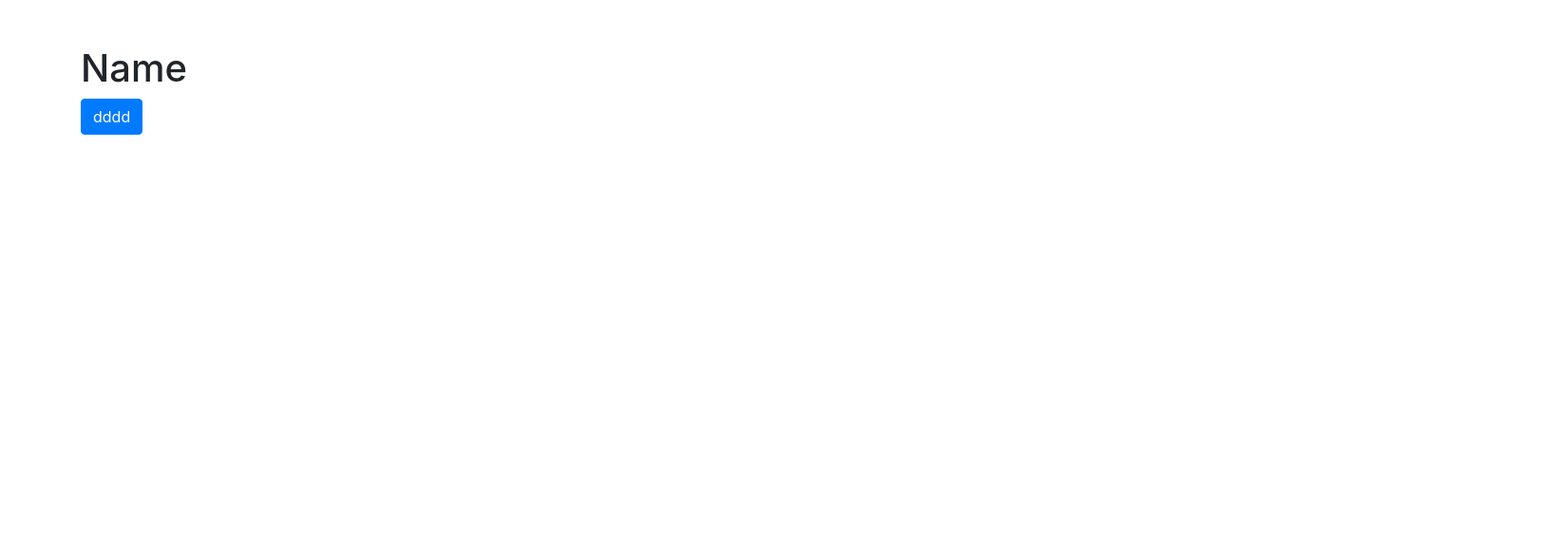
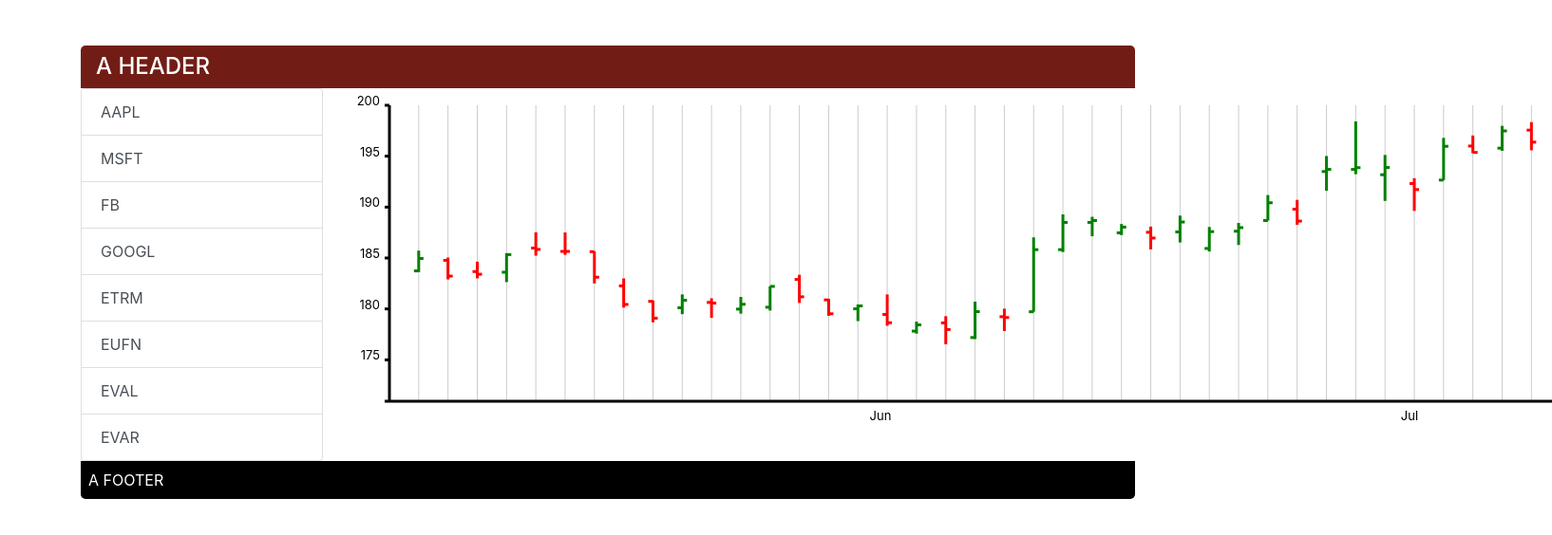
Before and after one commit to warapitiya/ohlc-chart, a React app: page / in a window 1280 px wide. Shown: the top 564 px of the page at 95% size, 1634 px wide, since content can reach past the window. Built offline with nearby package versions, Linux system fonts and the light colour scheme.

Commit message:
feat: 🎸 add initial chart support

```diff
--- a/package.json
+++ b/package.json
@@ -22,6 +22,8 @@
     "webpack-dev-server": "^3.3.1"
   },
   "dependencies": {
+    "date-fns": "^1.30.1",
+    "prop-types": "^15.7.2",
     "react": "^16.8.6",
     "react-dom": "^16.8.6",
     "react-hot-loader": "^4.8.4"
--- a/src/App.js
+++ b/src/App.js
@@ -1,16 +1,18 @@
 import React, {Component} from "react";
-import Header from './components/header/header';
+import ChatContainer from "./containers/ChatContainer/ChatContainer";
+import Header from './components/Header/Header';
+import Footer from "./components/Footer/Footer";
 
 import {hot} from 'react-hot-loader/root'
-
 import "./App.css";
 
 class App extends Component {
   render() {
     return (
       <div className="container mt-5">
-        <Header title={"Name"}></Header>
-        <button className="btn btn-primary">dddd</button>
+        <Header title={"A HEADER"}></Header>
+        <ChatContainer/>
+        <Footer title={"A FOOTER"}/>
       </div>
     );
   }
--- /dev/null
+++ b/src/components/Footer/Footer.css
@@ -0,0 +1,5 @@
+.footer-container {
+  background-color: black;
+  color: white;
+  border-radius: 0 0 5px 5px;
+}
--- /dev/null
+++ b/src/components/Footer/Footer.js
@@ -0,0 +1,16 @@
+/**
+ * Created by warapitiya on 2019-05-01.
+ */
+import React from 'react';
+
+import './Footer.css'
+
+function Footer({title}) {
+  return (
+    <div className="footer-container p-2">
+      <p className="m-0">{title}</p>
+    </div>
+  )
+}
+
+export default Footer;
--- /dev/null
+++ b/src/components/Header/Header.css
@@ -0,0 +1,5 @@
+.title-container {
+  background-color: #711D16;
+  border-radius: 5px 5px 0 0;
+  color: white;
+}
--- a/src/components/header/header.js
+++ b/src/components/Header/Header.js
@@ -2,11 +2,12 @@
  * Created by warapitiya on 2019-05-01.
  */
 import React from 'react';
+import './Header.css';
 
 function Header({title}) {
   return (
-    <div className="title-container">
-      <h1>{title}</h1>
+    <div className="title-container p-2 px-3">
+      <h4 className="m-0">{title}</h4>
     </div>
   )
 }
--- /dev/null
+++ b/src/components/ListGroup/ListGroup.js
@@ -0,0 +1,21 @@
+/**
+ * Created by warapitiya on 2019-05-01.
+ */
+import React from 'react';
+
+function ListGroup({stockItems}) {
+  return (
+    <div className="list-group">
+      {stockItems && stockItems.map((s, i) => {
+        return (
+          <a
+            key={`list-${i}`}
+            href="#"
+            className="list-group-item list-group-item-action">{s.symbol}</a>
+        );
+      })}
+    </div>
+  );
+}
+
+export default ListGroup;
--- /dev/null
+++ b/src/components/OHLCChart/OHLCChart.css
@@ -0,0 +1,34 @@
+.graph .labels.x-labels {
+  text-anchor: middle;
+}
+
+.graph .labels.y-labels {
+  text-anchor: end;
+}
+
+
+.graph {
+  /*width: 800px;*/
+}
+
+.graph .grid {
+  stroke: #ccc;
+  stroke-dasharray: 0;
+  stroke-width: 1;
+}
+
+.labels {
+  font-size: 13px;
+}
+
+.label-title {
+  font-weight: bold;
+  text-transform: uppercase;
+  font-size: 12px;
+  fill: black;
+}
+
+.data {
+  fill: red;
+  stroke-width: 1;
+}
--- /dev/null
+++ b/src/components/OHLCChart/OHLCChart.js
@@ -0,0 +1,145 @@
+/**
+ * Created by warapitiya on 2019-05-01.
+ */
+
+import React, {Component} from 'react';
+import * as PropTypes from "prop-types";
+import {format} from "date-fns";
+
+import './OHLCChart.css'
+
+class OHLCChart extends Component {
+  constructor(props) {
+    super(props);
+    this.chartBounds = React.createRef();
+    this.state = {
+      width: 600,
+      height: 348,
+    };
+  }
+
+  componentDidMount() {
+    const rect = this.chartBounds.current.getBoundingClientRect();
+    this.setState({
+      width: rect.width,
+      height: rect.height
+    })
+  }
+
+  render() {
+    let {columns} = this.props;
+    let {width, height} = this.state;
+    const yAxisGap = width / columns.length;
+    let months = columns.reduce((group, column) => {
+      group.add(format(column[0], "MMM"));
+      return group;
+    }, new Set());
+
+    const dataSet = columns.reduce((group, column) => {
+      const [d, ...args] = column;
+      group = [...group, ...args];
+      return group;
+    }, []).sort();
+
+    const maxHeightNumber = Math.ceil(Math.max(...dataSet) / 5) * 5;
+    const minHeightNumber = Math.floor(Math.min(...dataSet) / 5) * 5;
+    const heightDiff = 5;
+    let yAxis = [];
+
+    for (let i = minHeightNumber; i <= maxHeightNumber; i += heightDiff) {
+      yAxis = [...yAxis, i];
+    }
+
+    const generalHeight = height - 30;
+    const heightPadding = 10;
+
+    const xAxisGap = generalHeight / yAxis.length;
+
+    months = Array.from(months);
+    const widthDistance = (width - 150) / months.length;
+
+    function gen(val) {
+      const a = height / (maxHeightNumber - minHeightNumber);
+      return ((maxHeightNumber - val) * a) - 30;
+    }
+
+    function color(val1, val2) {
+      return val1 < val2 ? 'green' : 'red';
+    }
+
+    return (
+      <div ref={this.chartBounds}>
+        <svg className="graph"
+             style={{width: width, height: height}}
+             aria-labelledby="title" role="img">
+          <g className="grid x-grid" id="xGrid">
+            <line x1="40" x2="40" y1={heightPadding} y2={generalHeight} strokeWidth="3" stroke="black"/>
+            {columns.map((x, i) => {
+              const colorStyle = color(x[1], x[4]);
+              return (
+                <g key={i}>
+                  // Main line
+                  <line
+                    x1={40 + (yAxisGap * (i + 1))}
+                    x2={40 + (yAxisGap * (i + 1))}
+                    y1={heightPadding}
+                    y2={generalHeight}/>
+                  // Middle Stroke
+                  <line x1={40 + (yAxisGap * (i + 1))}
+                        x2={40 + (yAxisGap * (i + 1))}
+                        y1={gen(x[2])}
+                        y2={gen(x[3])}
+                        strokeWidth="3"
+                        stroke={colorStyle}/>
+                  // Close (TOP)
+                  <line x1={40 + (yAxisGap * (i + 1))}
+                        x2={45 + (yAxisGap * (i + 1))}
+                        y1={gen(x[4])}
+                        y2={gen(x[4])}
+                        strokeWidth="3" stroke={colorStyle}/>
+                  // Open (BOTTOM)
+                  <line x1={35 + (yAxisGap * (i + 1))}
+                        x2={40 + (yAxisGap * (i + 1))}
+                        y1={gen(x[1])}
+                        y2={gen(x[1])}
+                        strokeWidth="3" stroke={colorStyle}/>
+                </g>
+              )
+            })}
+
+          </g>
+          <g className="grid y-grid" id="yGrid">
+            <line x1="35" x2={width} y1={height - 30} y2={height - 30} strokeWidth="3" stroke="black"/>
+          </g>
+          <g className="labels x-labels">
+            {months && months.map((m, i) => {
+              return <text key={i} x={widthDistance * (i + 1)} y={height - 10}>{m}</text>
+            })}
+          </g>
+          <g className="labels y-labels">
+            {yAxis && yAxis.reverse().map((d, i) => {
+              return (
+                <g key={i}>
+                  <text x="30" y={heightPadding + (i * xAxisGap)}>{d}</text>
+                  <line x1="35" x2="40"
+                        y1={heightPadding + (i * xAxisGap)}
+                        y2={heightPadding + (i * xAxisGap)}
+                        strokeWidth="3" stroke="black"/>
+
+                </g>
+              )
+            })}
+          </g>
+        </svg>
+      </div>
+    );
+  }
+}
+
+OHLCChart.propTypes = {
+  columns: PropTypes.array,
+  width: PropTypes.any,
+  height: PropTypes.any
+};
+
+export default OHLCChart;
--- a/src/components/header/header.css
+++ /dev/null
@@ -1,2 +0,0 @@
-.title-container {
-}
--- /dev/null
+++ b/src/containers/ChatContainer/ChatContainer.js
@@ -0,0 +1,126 @@
+/**
+ * Created by warapitiya on 2019-05-01.
+ */
+import React from 'react';
+import {eachDay} from 'date-fns'
+
+import ListGroup from "../../components/ListGroup/ListGroup";
+import OHLCChart from "../../components/OHLCChart/OHLCChart";
+
+function ChatContainer() {
+
+  const datesRange = eachDay(
+    new Date(2019, 5, 2),
+    new Date(2019, 6, 30 - 18)
+  );
+
+  const a = [   // Y: [Open, High ,Low, Close]
+    [184.76, 186.28, 184.67, 185.69],
+    [185.55, 185.76, 184.12, 184.37],
+    [184.71, 185.45, 184.20, 184.51],
+    [184.66, 186.09, 183.92, 185.98],
+    [186.47, 187.65, 185.90, 186.37],
+    [186.22, 187.64, 185.96, 186.22],
+    [186.20, 186.22, 183.82, 184.29],
+    [183.64, 184.20, 182.01, 182.25],
+    [182.48, 182.55, 180.91, 181.22],
+    [182.00, 183.00, 181.52, 182.56],
+    [182.40, 182.71, 181.24, 182.35],
+    [181.90, 182.81, 181.56, 182.26],
+    [182.04, 183.61, 181.79, 183.60],
+    [184.12, 184.47, 182.36, 182.82],
+    [182.59, 182.67, 181.40, 181.55],
+    [181.92, 182.25, 181.00, 182.14],
+    [181.50, 183.00, 180.65, 180.88],
+    [180.25, 180.97, 180.06, 180.72],
+    [180.87, 181.37, 179.27, 180.37],
+    [179.77, 182.46, 179.66, 181.71],
+    [181.33, 181.93, 180.26, 181.27],
+    [181.70, 187.27, 181.70, 186.35],
+    [186.35, 188.99, 186.17, 188.39],
+    [188.39, 188.81, 187.35, 188.53],
+    [187.61, 188.27, 187.44, 188.04],
+    [187.65, 188.08, 186.37, 187.22],
+    [187.68, 188.90, 186.89, 188.42],
+    [186.44, 188.05, 186.21, 187.70],
+    [187.73, 188.35, 186.70, 188.00],
+    [188.53, 190.44, 188.53, 189.86],
+    [189.38, 190.08, 188.21, 188.49],
+    [192.20, 193.36, 190.76, 192.36],
+    [192.36, 195.95, 192.00, 192.49],
+    [191.96, 193.44, 190.00, 192.50],
+    [191.30, 191.70, 189.25, 190.85],
+    [191.56, 194.72, 191.56, 194.09],
+    [194.11, 194.90, 193.57, 193.63],
+    [193.95, 195.62, 193.75, 195.24],
+    [195.30, 195.90, 193.79, 194.40],
+    [194.30, 196.40, 193.65, 195.78],
+    [195.30, 195.89, 194.54, 194.57],
+    [195.20, 195.99, 192.90, 194.00]
+  ];
+
+  // Open - high - low - close
+  const columns = datesRange.map((d, i) => {
+    return [d, ...a[i]];
+  });
+
+  const stocks = [
+    {
+      symbol: "AAPL"
+    },
+    {
+      symbol: "MSFT"
+    },
+    {
+      symbol: "FB"
+    },
+    {
+      symbol: "GOOGL"
+    },
+    {
+      "Company Name": "EnteroMedics Inc.",
+      symbol: "ETRM",
+      "Test Issue": "N"
+    },
+    {
+      "Company Name": "iShares MSCI Europe Financials Sector Index Fund",
+      "Financial Status": "N",
+      "Market Category": "G",
+      "Round Lot Size": 100,
+      "Security Name": "iShares MSCI Europe Financials Sector Index Fund",
+      symbol: "EUFN",
+      "Test Issue": "N"
+    },
+    {
+      "Company Name": "iShares MSCI Emerging Markets Value Index Fund",
+      "Financial Status": "N",
+      "Market Category": "G",
+      "Round Lot Size": 100,
+      "Security Name": "iShares MSCI Emerging Markets Value Index Fund",
+      symbol: "EVAL",
+      "Test Issue": "N"
+    },
+    {
+      "Company Name": "Lombard Medical, Inc.",
+      "Financial Status": "N",
+      "Market Category": "G",
+      "Round Lot Size": 100,
+      "Security Name": "Lombard Medical, Inc. - Ordinary Shares",
+      symbol: "EVAR",
+      "Test Issue": "N"
+    },
+  ];
+
+  return (
+    <div className="row">
+      <div className="col-md-3">
+        <ListGroup stockItems={stocks}/>
+      </div>
+      <div className="col-md-9 py-2">
+        <OHLCChart columns={columns}/>
+      </div>
+    </div>
+  );
+}
+
+export default ChatContainer;
```
Also changed, not shown: 1 other file (tests, documents, lock files or other folders).
